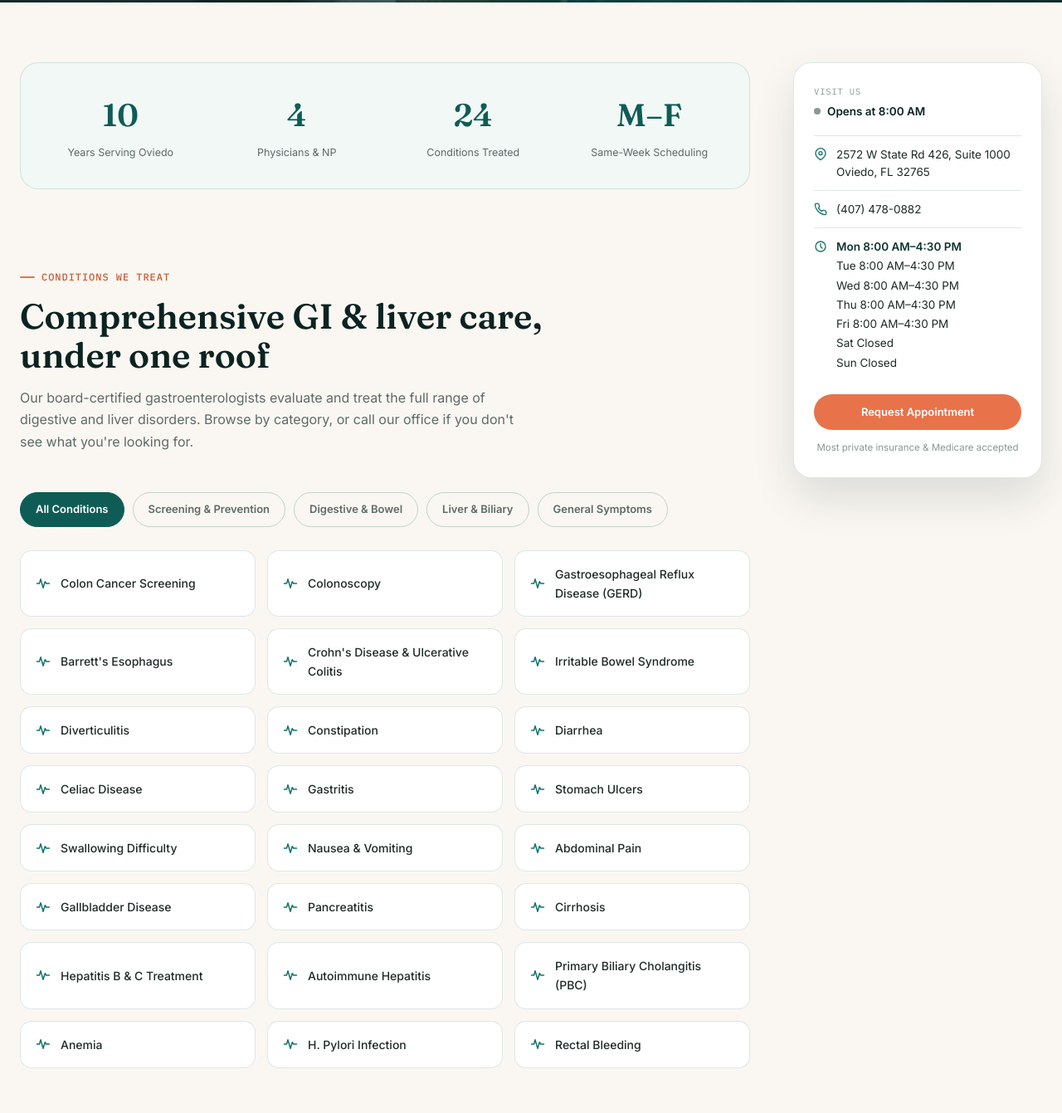
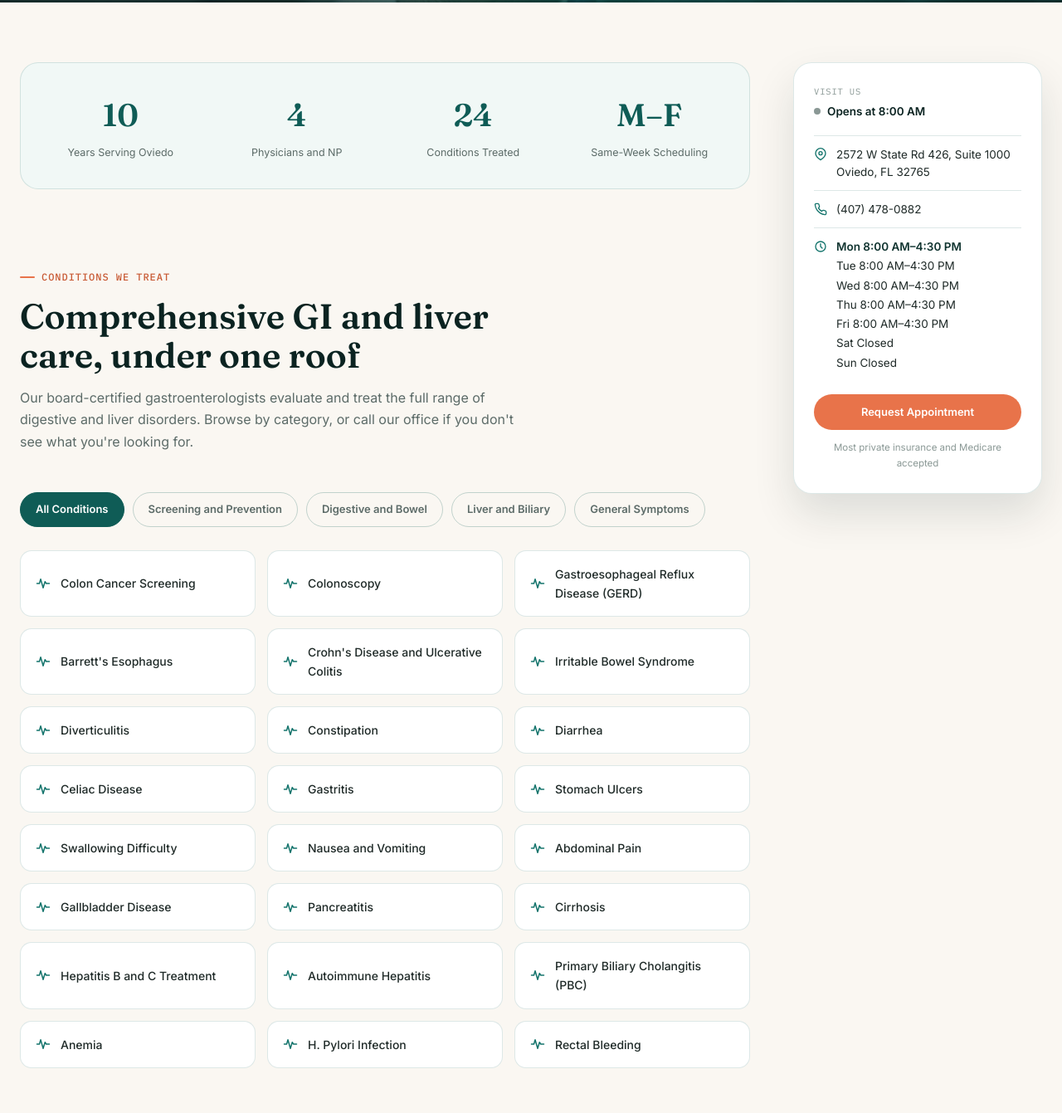
Before and after one commit to JaydonDiaz/gastro-oviedo, a plain HTML site: page index.html in a window 1280 px wide. Shown: the part 759-2100 px from the top of the page at 83% size. Drawn offline with nearby package versions, Linux system fonts and the light colour scheme.

Commit message:
Replace ampersands with the word "and" throughout the site
Co-Authored-By: Claude Sonnet 5 <noreply@anthropic.com>

```diff
--- a/css/style.css
+++ b/css/style.css
@@ -403,7 +403,7 @@ p { color: var(--muted); }
 .provider-modal-tag { font-size: 11.5px; font-weight: 600; color: var(--teal-700); background: var(--teal-100); padding: 5px 12px; border-radius: 999px; }
 
 /* ============================================================
-   OFFICE & LOCATION
+   OFFICE AND LOCATION
    ============================================================ */
 .office-grid { display: grid; grid-template-columns: 1fr 1fr; gap: 40px; align-items: start; }
 .office-card {
--- a/index.html
+++ b/index.html
@@ -113,7 +113,7 @@
         <span class="hero-badge"><svg width="13" height="13"><use href="#icon-check"/></svg> Board-Certified Gastroenterologists</span>
         <span class="hero-badge"><svg width="13" height="13"><use href="#icon-check"/></svg> Serving Oviedo 10+ Years</span>
       </div>
-      <h1 class="hero-title">Compassionate digestive &amp; liver care, <em>close to home</em></h1>
+      <h1 class="hero-title">Compassionate digestive and liver care, <em>close to home</em></h1>
       <p class="hero-sub">Gastroenterology Services is a gastroenterology and hepatology practice serving Oviedo and the surrounding areas. Our team of three physicians and one nurse practitioner provides comprehensive evaluation, diagnosis, and treatment for gastrointestinal and liver disorders — with the personalized care of a practice that knows its patients.</p>
       <div class="hero-actions">
         <a href="#contact" class="btn btn-primary">Request an Appointment <svg width="15" height="15"><use href="#icon-arrow"/></svg></a>
@@ -134,7 +134,7 @@
           </div>
           <div class="stat">
             <div class="stat-num mono" data-count="4">0</div>
-            <div class="stat-label">Physicians &amp; NP</div>
+            <div class="stat-label">Physicians and NP</div>
           </div>
           <div class="stat">
             <div class="stat-num mono" data-count="24">0</div>
@@ -151,26 +151,26 @@
       <section class="section-padding" id="conditions">
         <div class="section-header reveal-up">
           <p class="eyebrow">Conditions We Treat</p>
-          <h2 class="section-title">Comprehensive GI &amp; liver care, under one roof</h2>
+          <h2 class="section-title">Comprehensive GI and liver care, under one roof</h2>
           <p class="section-sub">Our board-certified gastroenterologists evaluate and treat the full range of digestive and liver disorders. Browse by category, or call our office if you don't see what you're looking for.</p>
         </div>
 
         <div class="condition-filters reveal-up">
           <button type="button" class="condition-filter active" data-filter="all">All Conditions</button>
-          <button type="button" class="condition-filter" data-filter="screening">Screening &amp; Prevention</button>
-          <button type="button" class="condition-filter" data-filter="digestive">Digestive &amp; Bowel</button>
-          <button type="button" class="condition-filter" data-filter="liver">Liver &amp; Biliary</button>
+          <button type="button" class="condition-filter" data-filter="screening">Screening and Prevention</button>
+          <button type="button" class="condition-filter" data-filter="digestive">Digestive and Bowel</button>
+          <button type="button" class="condition-filter" data-filter="liver">Liver and Biliary</button>
           <button type="button" class="condition-filter" data-filter="general">General Symptoms</button>
         </div>
 
         <div class="condition-grid" id="condition-grid">
-          <!-- Screening & Prevention -->
+          <!-- Screening and Prevention -->
           <div class="condition-card" data-category="screening"><svg width="18" height="18"><use href="#icon-pulse"/></svg> Colon Cancer Screening</div>
           <div class="condition-card" data-category="screening"><svg width="18" height="18"><use href="#icon-pulse"/></svg> Colonoscopy</div>
-          <!-- Digestive & Bowel -->
+          <!-- Digestive and Bowel -->
           <div class="condition-card" data-category="digestive"><svg width="18" height="18"><use href="#icon-pulse"/></svg> Gastroesophageal Reflux Disease (GERD)</div>
           <div class="condition-card" data-category="digestive"><svg width="18" height="18"><use href="#icon-pulse"/></svg> Barrett's Esophagus</div>
-          <div class="condition-card" data-category="digestive"><svg width="18" height="18"><use href="#icon-pulse"/></svg> Crohn's Disease &amp; Ulcerative Colitis</div>
+          <div class="condition-card" data-category="digestive"><svg width="18" height="18"><use href="#icon-pulse"/></svg> Crohn's Disease and Ulcerative Colitis</div>
           <div class="condition-card" data-category="digestive"><svg width="18" height="18"><use href="#icon-pulse"/></svg> Irritable Bowel Syndrome</div>
           <div class="condition-card" data-category="digestive"><svg width="18" height="18"><use href="#icon-pulse"/></svg> Diverticulitis</div>
           <div class="condition-card" data-category="digestive"><svg width="18" height="18"><use href="#icon-pulse"/></svg> Constipation</div>
@@ -179,13 +179,13 @@
           <div class="condition-card" data-category="digestive"><svg width="18" height="18"><use href="#icon-pulse"/></svg> Gastritis</div>
           <div class="condition-card" data-category="digestive"><svg width="18" height="18"><use href="#icon-pulse"/></svg> Stomach Ulcers</div>
           <div class="condition-card" data-category="digestive"><svg width="18" height="18"><use href="#icon-pulse"/></svg> Swallowing Difficulty</div>
-          <div class="condition-card" data-category="digestive"><svg width="18" height="18"><use href="#icon-pulse"/></svg> Nausea &amp; Vomiting</div>
+          <div class="condition-card" data-category="digestive"><svg width="18" height="18"><use href="#icon-pulse"/></svg> Nausea and Vomiting</div>
           <div class="condition-card" data-category="digestive"><svg width="18" height="18"><use href="#icon-pulse"/></svg> Abdominal Pain</div>
-          <!-- Liver & Biliary -->
+          <!-- Liver and Biliary -->
           <div class="condition-card" data-category="liver"><svg width="18" height="18"><use href="#icon-pulse"/></svg> Gallbladder Disease</div>
           <div class="condition-card" data-category="liver"><svg width="18" height="18"><use href="#icon-pulse"/></svg> Pancreatitis</div>
           <div class="condition-card" data-category="liver"><svg width="18" height="18"><use href="#icon-pulse"/></svg> Cirrhosis</div>
-          <div class="condition-card" data-category="liver"><svg width="18" height="18"><use href="#icon-pulse"/></svg> Hepatitis B &amp; C Treatment</div>
+          <div class="condition-card" data-category="liver"><svg width="18" height="18"><use href="#icon-pulse"/></svg> Hepatitis B and C Treatment</div>
           <div class="condition-card" data-category="liver"><svg width="18" height="18"><use href="#icon-pulse"/></svg> Autoimmune Hepatitis</div>
           <div class="condition-card" data-category="liver"><svg width="18" height="18"><use href="#icon-pulse"/></svg> Primary Biliary Cholangitis (PBC)</div>
           <!-- General Symptoms -->
@@ -230,10 +230,10 @@
         </div>
       </section>
 
-      <!-- ===== OFFICE & LOCATION ===== -->
+      <!-- ===== OFFICE AND LOCATION ===== -->
       <section class="section-padding" id="office">
         <div class="section-header reveal-up">
-          <p class="eyebrow">Office &amp; Location</p>
+          <p class="eyebrow">Office and Location</p>
           <h2 class="section-title">Visit us in Oviedo, FL</h2>
         </div>
 
@@ -246,7 +246,7 @@
               <div class="office-detail"><svg width="16" height="16"><use href="#icon-doc"/></svg> <span>Fax: (407) 359-8530</span></div>
             </div>
             <div class="office-card">
-              <h3 class="office-card-title"><svg width="17" height="17"><use href="#icon-card"/></svg> Payment &amp; Insurance</h3>
+              <h3 class="office-card-title"><svg width="17" height="17"><use href="#icon-card"/></svg> Payment and Insurance</h3>
               <p style="font-size:13.5px; margin-bottom:10px;">We accept Medicare and most private insurance plans. We do not accept Medicaid — please call our office to confirm your specific plan is accepted.</p>
               <p style="font-size:13.5px;">We accept credit cards, debit cards, and checks. We do not accept cash payments.</p>
             </div>
@@ -418,7 +418,7 @@
       </div>
 
       <a href="#contact" class="btn btn-primary btn-sm">Request Appointment</a>
-      <p class="visit-panel-note">Most private insurance &amp; Medicare accepted</p>
+      <p class="visit-panel-note">Most private insurance and Medicare accepted</p>
     </aside>
   </div>
 
--- a/js/main.js
+++ b/js/main.js
@@ -13,7 +13,7 @@ const PROVIDERS = [
   },
   {
     name: "Gabriel S. Silva, M.D.",
-    title: "Gastroenterologist &amp; Hepatologist",
+    title: "Gastroenterologist and Hepatologist",
     initials: "GS",
     tags: ["Liver Disease", "Hepatitis", "Endoscopy"],
     bio: "Dr. Silva is a board-certified gastroenterologist with a special interest in hepatology, treating chronic liver conditions including hepatitis, cirrhosis, and fatty liver disease alongside general endoscopic care."
```
